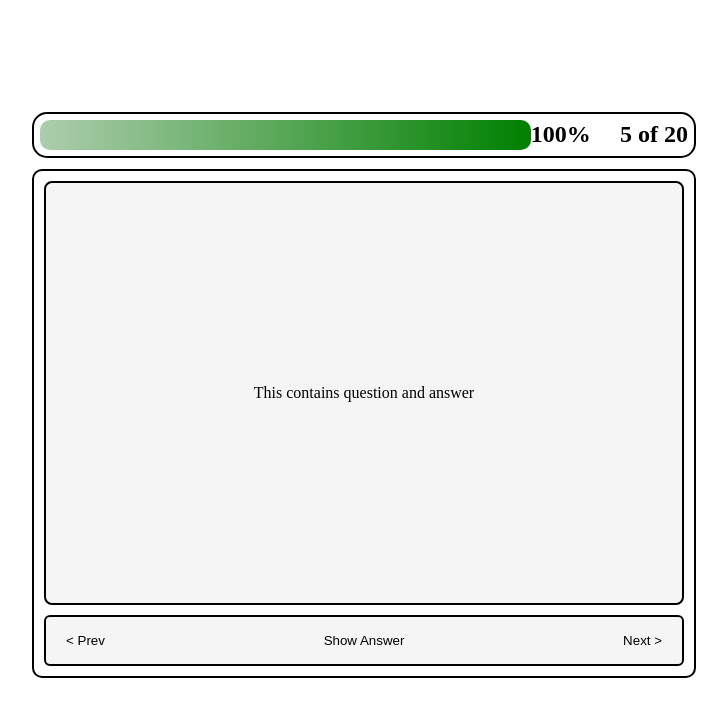
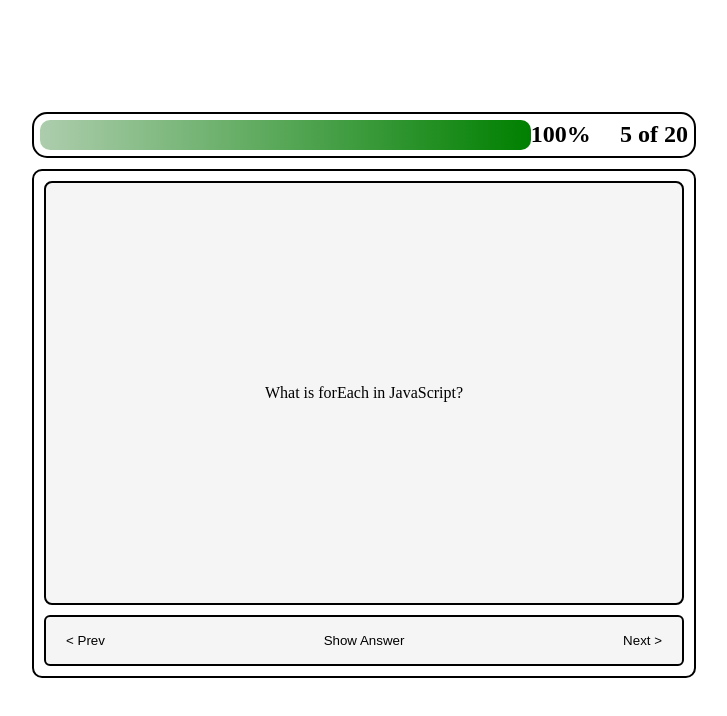
Before and after one commit to abhishekkgf999/Flash-Cards, a React (Vite) app: page / in a window 1280 px wide. Shown: the top 716 px of the page, without its empty margins (276-1003 px from the left). Built offline with nearby package versions, Linux system fonts and the light colour scheme.

Commit message:
Fetch data from flashcard dataset and display (#16)
* Fetch data from flashcard dataset and display

* Implement Show/Hide button function (#17)

```diff
--- a/src/assets/flashcard.js
+++ b/src/assets/flashcard.js
@@ -50,3 +50,5 @@
         answer: "map returns a new array containing the transformed elements, while forEach only executes a callback for each element and does not return a new array."
     }
 ];
+
+export default flashcards;
--- a/src/components/Button/Button.jsx
+++ b/src/components/Button/Button.jsx
@@ -1,12 +1,14 @@
 import React from 'react'
 import './Button.css'
 
-const Button = ({label}) => {
+const Button = ({ label, event }) => {
   return (
     <div>
-      <button className='flashcard-button'>{label}</button>
+      <button className="flashcard-button" onClick={event}>
+        {label}
+      </button>
     </div>
-  )
-}
+  );
+};
 
 export default Button
--- a/src/components/Card/Card.jsx
+++ b/src/components/Card/Card.jsx
@@ -1,20 +1,31 @@
 import React from 'react'
 import Button from '../Button/Button'
 import './Card.css'
+import flashcards from '../../assets/flashcard'
+import { useState } from "react";
 
 const Card = () => {
+  const currentFlashCard = flashcards[0];
+  const [isAnswerVisible, setVisible] = useState(false);
   return (
-    <div className='flash-card'>
-        <div className='question-answer'>
-            <p>This contains question and answer</p>
-        </div>
-        <div className='button'>
-            <Button label = "< Prev"/>
-            <Button label = "Show Answer"/>
-            <Button label = "Next >"/>
-        </div>
+    <div className="flash-card">
+      <div className="question-answer">
+        {isAnswerVisible ? (
+          <p>{currentFlashCard.answer}</p>
+        ) : (
+          <p>{currentFlashCard.question}</p>
+        )}
+      </div>
+      <div className="button">
+        <Button label="< Prev" />
+        <Button
+          label={isAnswerVisible ? "Hide Answer" : "Show Answer"}
+          event={() => setVisible(!isAnswerVisible)}
+        />
+        <Button label="Next >" />
+      </div>
     </div>
-  )
-}
+  );
+};
 
 export default Card
```
